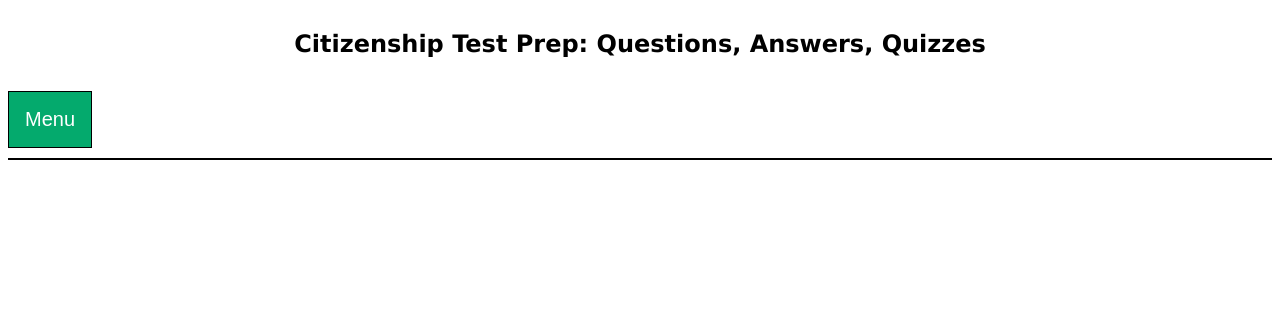
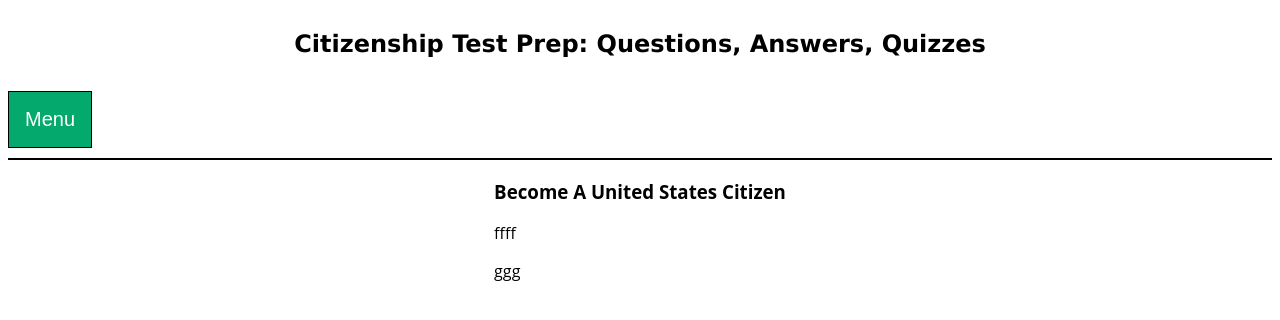
Before and after one commit to mmaustin/citizenship-questions-answers, a React (Create React App) app in the folder citizenship-frontend/: page / in a window 1280 px wide. Shown: the top 320 px of the page. Built offline with nearby package versions, Linux system fonts and the light colour scheme.

Commit message:
added dummy data to homepage elements for help with presentation

```diff
--- a/citizenship-frontend/src/features/homePage/HomePage.js
+++ b/citizenship-frontend/src/features/homePage/HomePage.js
@@ -4,10 +4,11 @@ export const HomePage = () => {
     return(
         <div id='home-container'>
             <div id='home-welcome'>
-
+                <h3>Become A United States Citizen</h3>
+                <p>ffff</p>
             </div>
             <div id='home-instructions'>
-
+                <p>ggg</p>
             </div>
         </div>
     )
```
